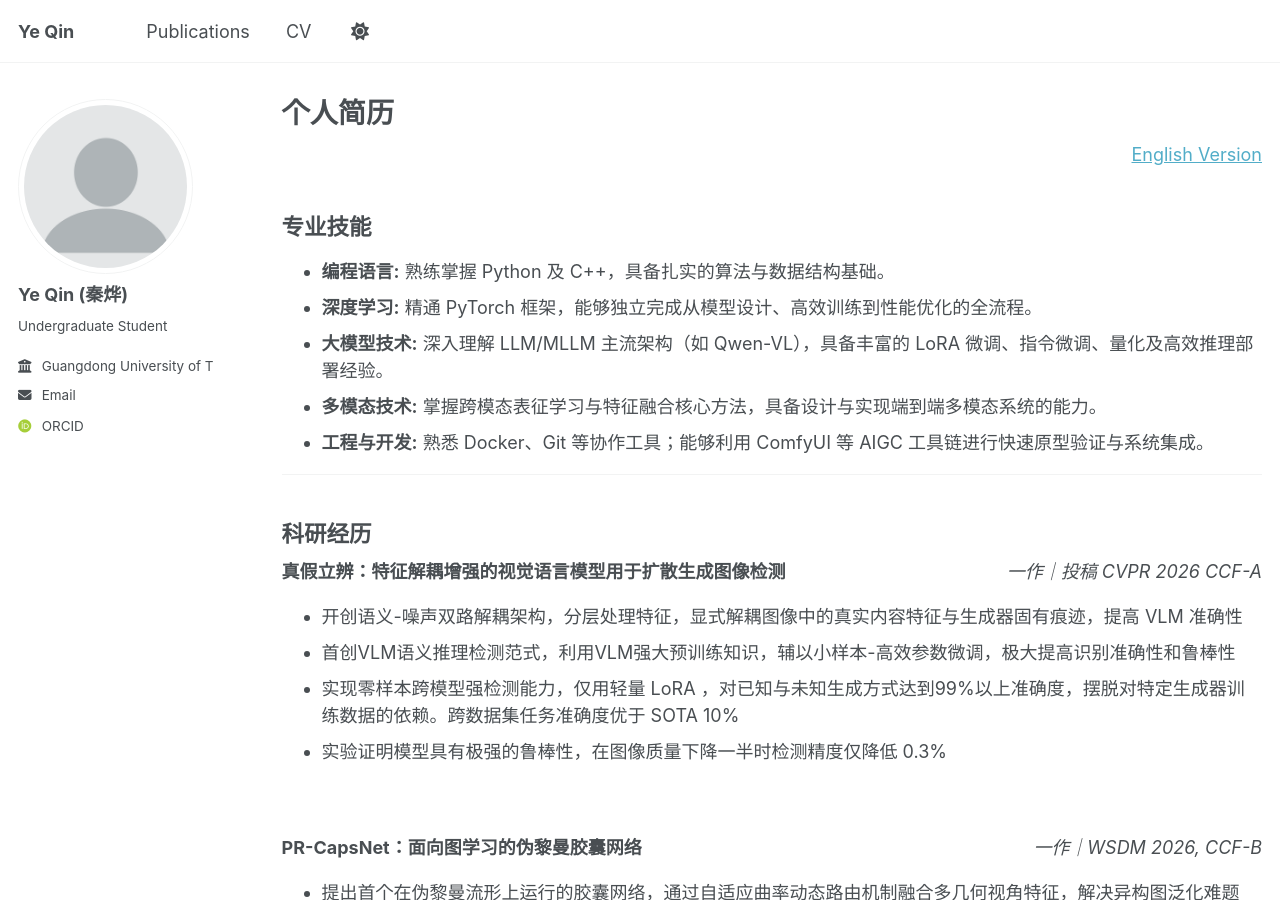
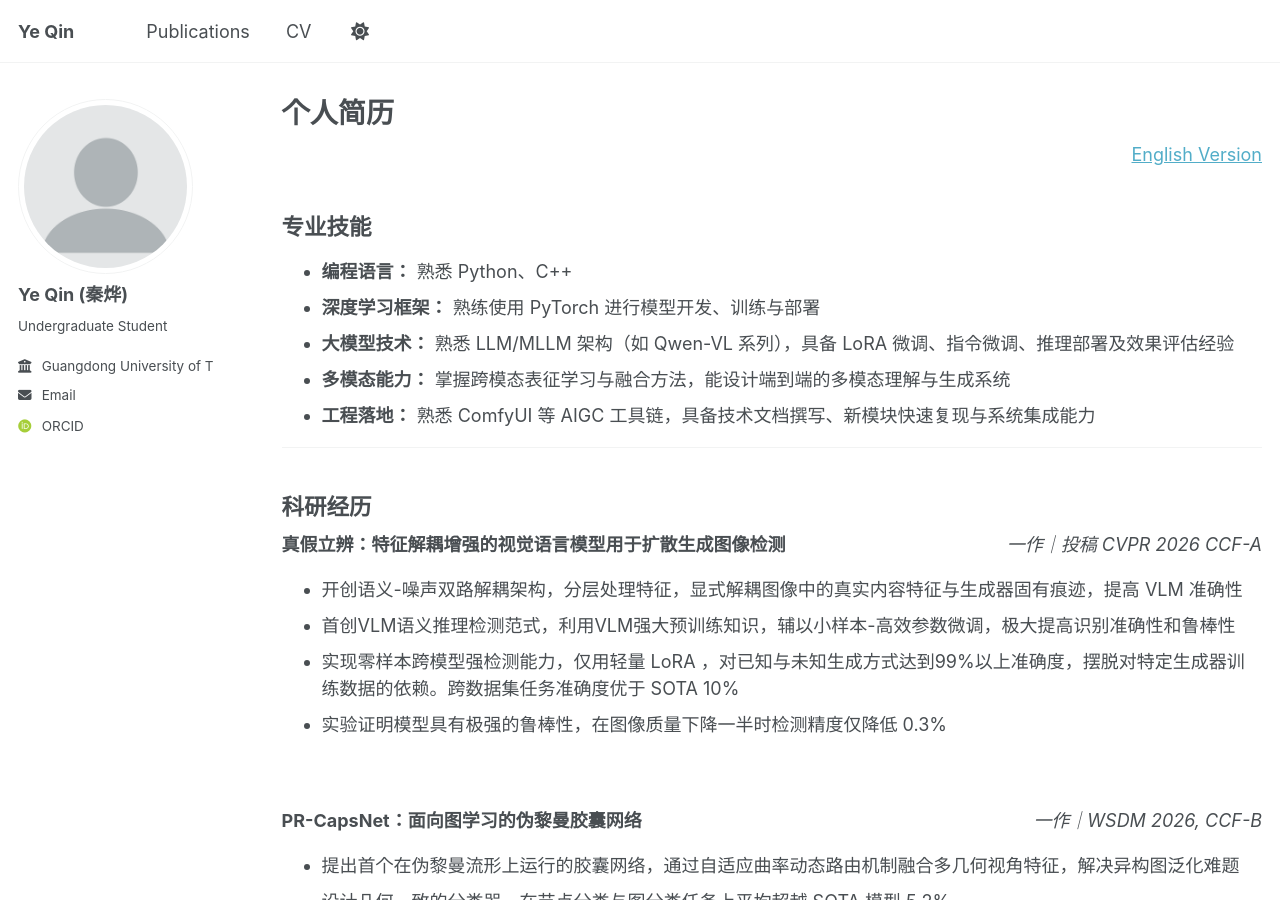
Before and after one commit to suannaige/suannaige.github.io, a Jekyll site: the page built from _pages/cv.md, in a window 1280 px wide and 900 px high. Built offline with Jekyll 4.4.1, drawn with Linux system fonts in a browser that asks for light colours; some web fonts are replaced; a script that is not in the unit is left out.

Commit message:
更正了中文简历

```diff
--- a/_pages/cv.md
+++ b/_pages/cv.md
@@ -10,11 +10,11 @@ author_profile: true
 </div>
 
 ## 专业技能
-- **编程语言:** 熟练掌握 Python 及 C++，具备扎实的算法与数据结构基础。
-- **深度学习:** 精通 PyTorch 框架，能够独立完成从模型设计、高效训练到性能优化的全流程。
-- **大模型技术:** 深入理解 LLM/MLLM 主流架构（如 Qwen-VL），具备丰富的 LoRA 微调、指令微调、量化及高效推理部署经验。
-- **多模态技术:** 掌握跨模态表征学习与特征融合核心方法，具备设计与实现端到端多模态系统的能力。
-- **工程与开发:** 熟悉 Docker、Git 等协作工具；能够利用 ComfyUI 等 AIGC 工具链进行快速原型验证与系统集成。
+- **编程语言：** 熟悉 Python、C++
+- **深度学习框架：** 熟练使用 PyTorch 进行模型开发、训练与部署
+- **大模型技术：** 熟悉 LLM/MLLM 架构（如 Qwen-VL 系列），具备 LoRA 微调、指令微调、推理部署及效果评估经验
+- **多模态能力：** 掌握跨模态表征学习与融合方法，能设计端到端的多模态理解与生成系统
+- **工程落地：** 熟悉 ComfyUI 等 AIGC 工具链，具备技术文档撰写、新模块快速复现与系统集成能力
 
 ---
 
```
